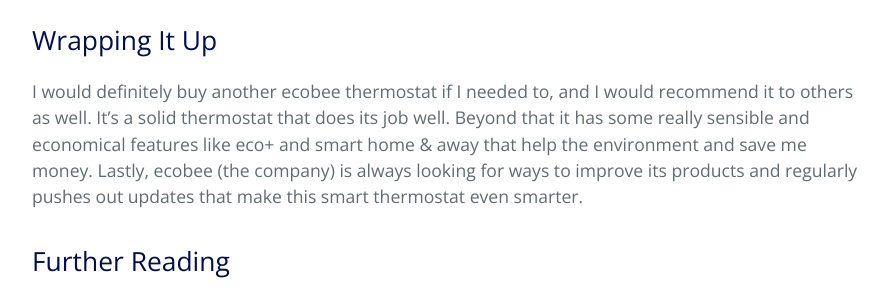
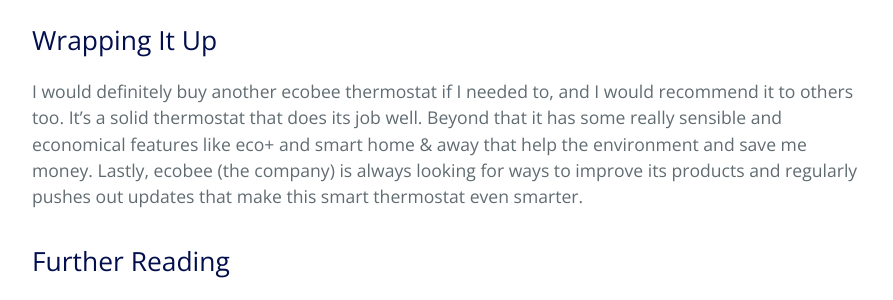
Before and after one commit to MrRooni/homekitbuilds, a Jekyll site: the page built from _posts/2021-05-08-ecobee4-smartthermostat-with-voice-control.md, in a window 1280 px wide and 900 px high, scrolled down 7102 px. Shown: the part 350-650 px from the top of the window, without its empty margins (192-1085 px from the left). Built offline with Jekyll 4.4.1, drawn with Linux system fonts in a browser that asks for light colours.

Commit message:
Slight edit on final paragraph

```diff
--- a/_posts/2021-05-08-ecobee4-smartthermostat-with-voice-control.md
+++ b/_posts/2021-05-08-ecobee4-smartthermostat-with-voice-control.md
@@ -89,7 +89,7 @@
 
 ## Wrapping It Up
 
-I would definitely buy another ecobee thermostat if I needed to, and I would recommend it to others as well. It’s a solid thermostat that does its job well. Beyond that it has some really sensible and economical features like eco+ and smart home & away that help the environment and save me money. Lastly, ecobee (the company) is always looking for ways to improve its products and regularly pushes out updates that make this smart thermostat even smarter.
+I would definitely buy another ecobee thermostat if I needed to, and I would recommend it to others too. It’s a solid thermostat that does its job well. Beyond that it has some really sensible and economical features like eco+ and smart home & away that help the environment and save me money. Lastly, ecobee (the company) is always looking for ways to improve its products and regularly pushes out updates that make this smart thermostat even smarter.
 
 ## Further Reading
 
```
